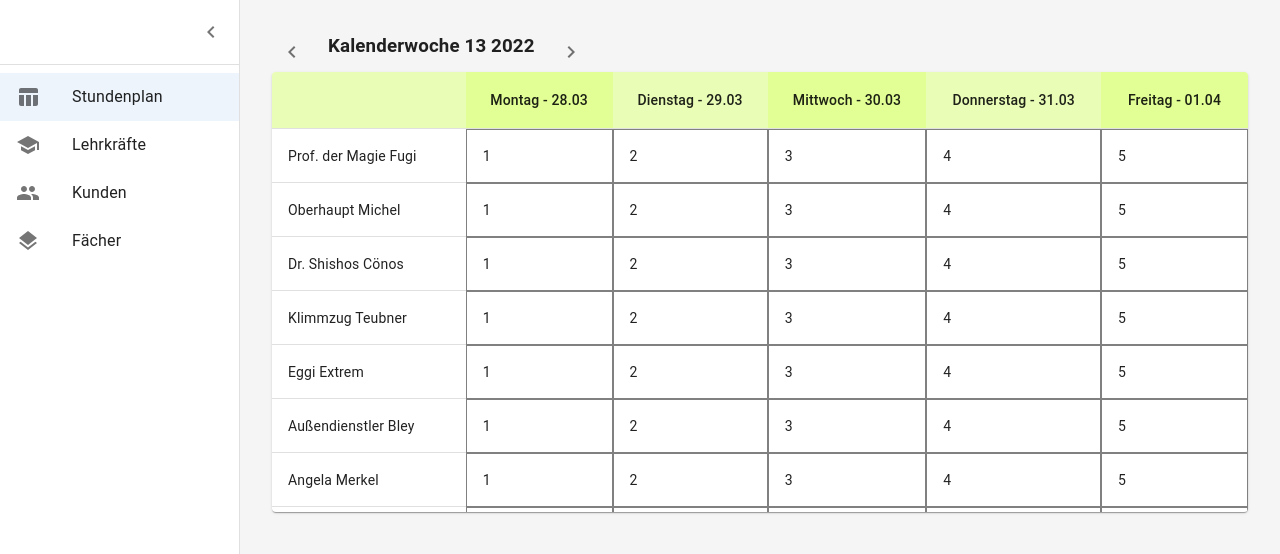
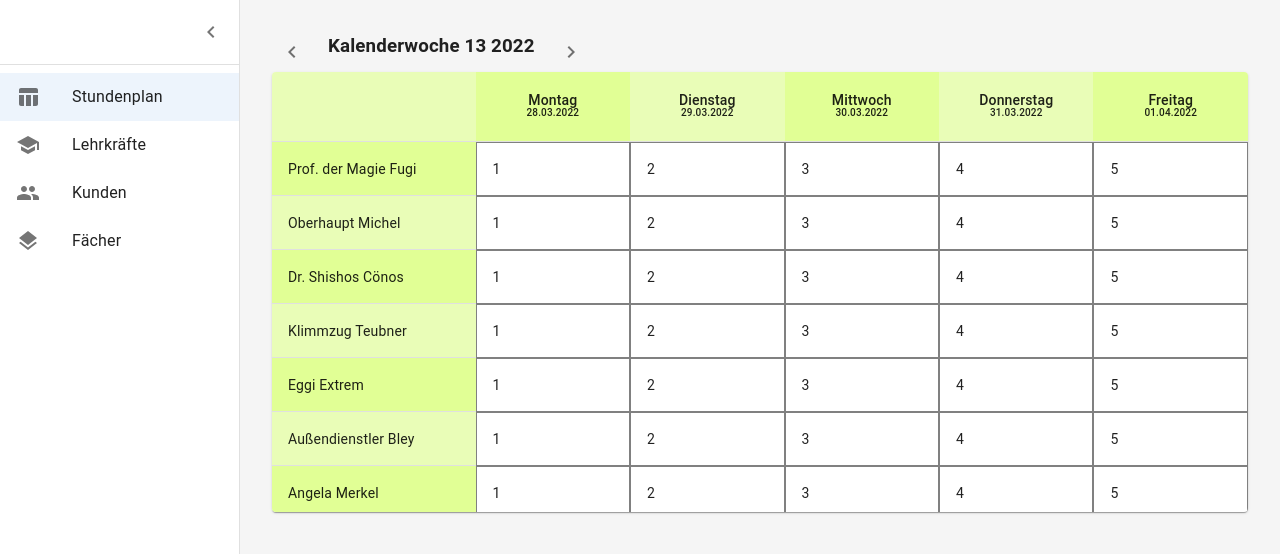
Before and after one commit to MichelBusse/erp-system-schuelertreff, a React (Vite) app in the folder client/: page /timetable in a window 1280 px wide. Shown: the top 554 px of the page. Built offline with nearby package versions, Linux system fonts and the light colour scheme.

Commit message:
little Changes
Structered the Code a little bit, added comments and little more style

```diff
--- a/client/src/components/Calendar.tsx
+++ b/client/src/components/Calendar.tsx
@@ -6,33 +6,42 @@ import TableCell from '@mui/material/TableCell';
 import TableContainer from '@mui/material/TableContainer';
 import TableHead from '@mui/material/TableHead';
 import TableRow from '@mui/material/TableRow';
-import { Dayjs } from 'dayjs'
+import dayjs, { Dayjs } from 'dayjs'
 
+//Properties of the Component
 type Props = {
   date: Dayjs,
   teachers: Array
 }
 
+//Properties of the Columns
 interface Column {
-  id: 'Teacher' | 'Montag' | 'Dienstag' | 'Mittwoch' | 'Donnerstag' | 'Freitag';
+  id: 'Teacher' | 'Montag' | 'Dienstag' | 'Mittwoch' | 'Donnerstag' | 'Freitag'; //list of possible IDs
   number: number;
-  label: string;
+  label: string; //ColumnName
   minWidth?: number;
-  align?: 'right' | 'center';
+  backgroundColor: string;
+  align?: 'right' | 'center'; //Position (default is left)
+  type: 'day' | 'noday';
 }
 
-var minWidth = 130
-var color = "#E1FF95"
-var columnNumber = 0
+var minWidth = 130 //default minWidth of Column
+var color1 = "#E9FDB7"  //green bright
+var color2 = "#E1FF95" //green dark
+var rowNumber = 0 //counter for rows to change color
+var backgroundColor = "" //backgorundColor for rows
 
+//Array of all Columns with there Propertys
 const columns: readonly Column[] = [
-  { id: 'Montag', number: 1, label: 'Montag', minWidth: minWidth , align: 'center'},
-  { id: 'Dienstag', number: 2, label: 'Dienstag', minWidth: minWidth , align: 'center'},
-  { id: 'Mittwoch', number: 3, label: 'Mittwoch', minWidth: minWidth , align: 'center'},
-  { id: 'Donnerstag', number: 4, label: 'Donnerstag', minWidth: minWidth , align: 'center'},
-  { id: 'Freitag', number: 5, label: 'Freitag', minWidth: minWidth , align: 'center'},
+  { id: 'Montag', number: -1, label: '', minWidth: minWidth , backgroundColor: color1, align: 'center', type: 'noday'},
+  { id: 'Montag', number: 1, label: 'Montag', minWidth: minWidth , backgroundColor: color2, align: 'center', type: 'day'},
+  { id: 'Dienstag', number: 2, label: 'Dienstag', minWidth: minWidth , backgroundColor: color1, align: 'center', type: 'day'},
+  { id: 'Mittwoch', number: 3, label: 'Mittwoch', minWidth: minWidth , backgroundColor: color2, align: 'center', type: 'day'},
+  { id: 'Donnerstag', number: 4, label: 'Donnerstag', minWidth: minWidth , backgroundColor: color1, align: 'center', type: 'day'},
+  { id: 'Freitag', number: 5, label: 'Freitag', minWidth: minWidth , backgroundColor: color2, align: 'center', type: 'day'},
 ];
 
+//Type of the Datas:
 // interface Data {
 //   Montat: string;
 //   Dienstag: string;
@@ -41,31 +50,46 @@ const columns: readonly Column[] = [
 //   Freitag: string;
 // }
 
+//Calendar Component:
 const Calendar: React.FC<Props> = ({ date, teachers }) => {
 
   return (
     <Paper sx={{ width: '100%', overflow: 'hidden' }}>
       <TableContainer sx={{ maxHeight: 440 }}>
         <Table stickyHeader aria-label="sticky table">
+          {/* Tablehead (.map iterates through all columns and print them into single cells): */}
           <TableHead>
             <TableRow>
-            <TableCell style={{ minWidth: 170 , backgroundColor: color}}></TableCell>
               {columns.map((column) => {
-                color = (columnNumber%2 == 0)? "#E9FDB7" : "#E1FF95"
-                columnNumber++
-                return(
-                <TableCell key={column.id} align={column.align} style={{ minWidth: column.minWidth, backgroundColor: color}}>
-                  {date.day(column.number).format('dddd - DD.MM')}
-                </TableCell>
-              )})}
+                // if its a column of day (all except the first on):
+                if(column.type == "day"){
+                  return(
+                    <TableCell key={column.id} align={column.align} style={{ minWidth: column.minWidth, backgroundColor: column.backgroundColor}}>
+                      {/* Content of each cell (Day + Date): */}
+                      <p style={{margin: 0, height: 13}}>{column.label}</p>
+                      <p style={{margin: 0, fontSize: 10}}>{date.day(column.number).format('DD.MM.YYYY')}</p>
+                    </TableCell>
+                  )
+                // if its not a column of day (the first one)
+                } else{
+                  return(
+                    <TableCell key={column.id} style={{ minWidth: column.minWidth, backgroundColor: column.backgroundColor}}>
+                      {/* Content of each cell (empty): */}
+                    </TableCell>
+                  )
+                }
+              })}
             </TableRow>
           </TableHead>
+          {/* Tablebody (.map iterates through all teachers and prints them in rows): */}
           <TableBody>
             {teachers
               .map((teacher) => {
+                backgroundColor = (rowNumber%2==0)? color1 : color2
+                rowNumber++
                 return (
                   <TableRow hover role="checkbox" key={teacher.id}>
-                    <TableCell>
+                    <TableCell style={{ backgroundColor: backgroundColor}}>
                       {teacher.name}
                     </TableCell>
                     <TableCell style={{ borderStyle: "solid", borderColor: "grey", borderWidth: 1}}>1</TableCell>
```
